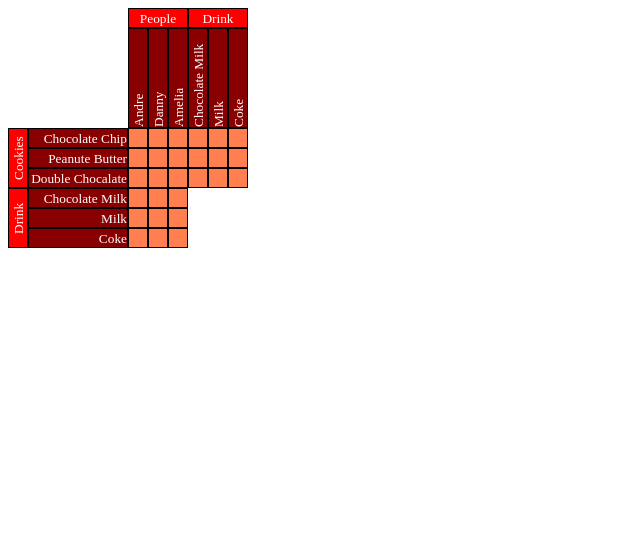
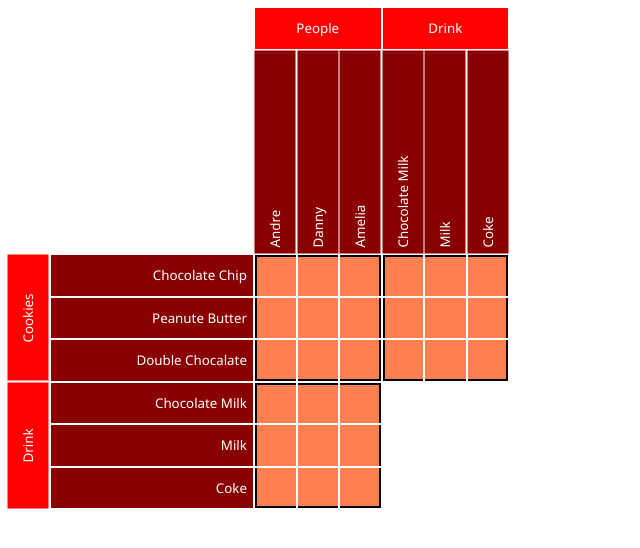
Before and after one commit to DDtMM/LogicProblems, an Angular app: page / in a window 1280 px wide. Shown: the top 548 px of the page, without its empty margins (0-640 px from the left). Built offline with nearby package versions, Linux system fonts and the light colour scheme.

Commit message:
More grid cleanup

```diff
--- a/src/app/home/home.component.html
+++ b/src/app/home/home.component.html
@@ -1 +1,2 @@
-<app-problem-grid [problem]="problem" ></app-problem-grid>
+
+<app-problem-grid [problem]="problem" style="height: 500px; width:500px; display:block"></app-problem-grid>
--- a/src/app/problem-grid/problem-def-to-grid-vm.ts
+++ b/src/app/problem-grid/problem-def-to-grid-vm.ts
@@ -17,7 +17,7 @@ export function problemDefToGridVm(def: ProblemDef): ProblemGridVm {
   }
 
   return {
-    categoryRows,
+    matrices: categoryRows,
     xCats,
     yCats
   };
--- a/src/app/problem-grid/problem-grid-vm.ts
+++ b/src/app/problem-grid/problem-grid-vm.ts
@@ -9,7 +9,7 @@ export interface ProblemGridVmCategoryMatrix {
 }
 
 export interface ProblemGridVm {
-  categoryRows: ProblemGridVmCategoryMatrix[][];
+  matrices: ProblemGridVmCategoryMatrix[][];
   xCats: ProblemCategory[];
   yCats: ProblemCategory[];
 }
--- a/src/app/problem-grid/problem-grid.component.html
+++ b/src/app/problem-grid/problem-grid.component.html
@@ -1,12 +1,14 @@
 <div *ngIf="gridVm" class="grid">
   <ng-container *ngFor="let cat of gridVm!.xCats">
-    <div class="cat-label" [style.gridColumn]="getCatLabelGridRange(gridVm!.xCats, cat)" [style.gridRow]="1">
+    <div class="horiz-label cat-label" [style.gridColumn]="getCatLabelGridRange(gridVm!.xCats, cat)" [style.gridRow]="1">
       {{cat.label}}
     </div>
     <div *ngFor="let item of cat.items" class="vert-label item-label"
       [style.gridColumn]="getItemGridIndex(gridVm!.xCats, cat, item)" [style.gridRow]="'2 / span 1'">
       <div>
-        {{item.label}}
+        <div>
+          {{item.label}}
+        </div>
       </div>
     </div>
   </ng-container>
@@ -14,24 +16,26 @@
     <div class="cat-label vert-label" [style.gridRow]="getCatLabelGridRange(gridVm!.yCats, cat)"
       [style.gridColumn]="'1 / span 1'">
       <div>
-        {{cat.label}}
+        <div>
+          {{cat.label}}
+        </div>
       </div>
     </div>
-    <div *ngFor="let item of cat.items" class="item-label" [style.textAlign]="'right'"
+    <div *ngFor="let item of cat.items" class="horiz-label item-label" [style.textAlign]="'right'"
       [style.gridRow]="getItemGridIndex(gridVm!.yCats, cat, item)" [style.gridColumn]="'2 / span 1'">
       <div>
         {{item.label}}
       </div>
     </div>
   </ng-container>
-  <ng-container *ngFor="let catRows of gridVm!.categoryRows">
-    <ng-container *ngFor="let catRow of catRows;">
-      <ng-container *ngFor="let row of catRow.itemMatrix">
-        <div *ngFor="let mItem of row" class="item"
-        [ngClass]="mItem.state"
+  <ng-container *ngFor="let matricesRow of gridVm!.matrices">
+    <ng-container *ngFor="let catMatrix of matricesRow;">
+      <ng-container *ngFor="let itemRow of catMatrix.itemMatrix; let rowIndex = index">
+        <div *ngFor="let mItem of itemRow; let colIndex = index" class="item"
+        [ngClass]="getItemClass(catMatrix, mItem, rowIndex, colIndex)"
         (click)="toggleState(mItem)"
-      [style.gridRow]="getItemGridIndex(gridVm!.yCats, catRow.catY, mItem.itemY)"
-      [style.gridColumn]="getItemGridIndex(gridVm!.xCats, catRow.catX, mItem.itemX)">
+        [style.gridRow]="getItemGridIndex(gridVm!.yCats, catMatrix.catY, mItem.itemY)"
+        [style.gridColumn]="getItemGridIndex(gridVm!.xCats, catMatrix.catX, mItem.itemX)">
 
       </div>
       </ng-container>
--- a/src/app/problem-grid/problem-grid.component.scss
+++ b/src/app/problem-grid/problem-grid.component.scss
@@ -1,36 +1,61 @@
+$border-width: 2px;
+
+div {
+  box-sizing: border-box;
+}
 .grid {
   display: grid;
-  grid-template-columns: 20px 100px;
-  grid-template-rows: 20px 100px;
-  grid-auto-columns: 20px;
-  grid-auto-rows: 20px;
+  grid-template-columns: 1fr 5fr;
+  grid-template-rows: 1fr 5fr;
+  grid-auto-columns: 1fr;
+  grid-auto-rows: 1fr;
   font-size: 10pt;
-  line-height: 20px;
+  grid-gap: $border-width;
+  width: 100%;
+  height: 100%;
 }
 
 .cat-label {
-  border: 1px solid black;
   background: #ff0000;
   color: white;
   text-align: center;
 }
 .item-label {
-  border: 1px solid black;
   background: #880000;
   color: white;
 }
+// horiz-labels need one inner div so the text can be set in the middle.
+.horiz-label {
+  display: flex;
+  flex-direction: column;
+  justify-content: center;
+  height: 100%;
+  width: 100%;
+  padding: 0 3%;
+}
+// vert-labels need two inner divs due to the rotation.
 .vert-label {
+  overflow-y: hidden;
+  transform: rotate(180deg);
+  position: relative;
+
   >div {
     writing-mode: vertical-rl;
-    transform: rotate(180deg);
     height: 100%;
+    width: 100%;
     white-space: nowrap;
-    overflow: visible;
+    display: flex;
+    flex-direction: column;
+    justify-content: center;
+    > div {
+      padding: 3% 0;
+    }
   }
 }
 
 .item {
-  border: 1px solid black;
+  border: 0 solid black;
+  border-collapse: collapse;
   background: coral;
   &.reject {
     background: #555;
@@ -38,4 +63,8 @@
   &.accept {
     background: #0e0;
   }
+  &.border-top { border-top-width: $border-width; }
+  &.border-left { border-left-width: $border-width; }
+  &.border-bottom { border-bottom-width: $border-width; }
+  &.border-right { border-right-width: $border-width; }
 }
--- a/src/app/problem-grid/problem-grid.component.ts
+++ b/src/app/problem-grid/problem-grid.component.ts
@@ -5,7 +5,7 @@ import { ProblemDef } from '../models/problem-def';
 import { ProblemItem } from '../models/problem-item';
 import { ProblemGridItemVm } from '../problem-grid-item/problem-grid-item-vm';
 import { problemDefToGridVm } from './problem-def-to-grid-vm';
-import { ProblemGridVm } from './problem-grid-vm';
+import { ProblemGridVm, ProblemGridVmCategoryMatrix } from './problem-grid-vm';
 
 @Component({
   selector: 'app-problem-grid',
@@ -32,6 +32,22 @@ export class ProblemGridComponent implements OnInit {
     return `${3 + itemsPrior} / span ${cat.items.length}`;
   }
 
+  getItemClass(matrix: ProblemGridVmCategoryMatrix, item: ProblemGridItemVm, rowIndex: number, colIndex: number) {
+    const cssClass: string[] = [ item.state ];
+    if (rowIndex === 0) {
+      cssClass.push('border-top');
+    }
+    if (rowIndex === matrix.catY.items.length - 1) {
+      cssClass.push('border-bottom');
+    }
+    if (colIndex === 0) {
+      cssClass.push('border-left');
+    }
+    if (colIndex === matrix.catX.items.length - 1) {
+      cssClass.push('border-right');
+    }
+    return cssClass;
+  }
   getItemGridIndex(cats: ProblemCategory[], cat: ProblemCategory, item: ProblemItem) {
     const itemsPrior = this.getPriorCatsCount(cats, cat);
     // offset start index by 3 since cols are 1 indexed and there should be 2 in dimension previous.
--- a/src/styles.scss
+++ b/src/styles.scss
@@ -1 +1,4 @@
-/* You can add global styles to this file, and also import other style files */
+html, body {
+  font-family: 'Segoe UI', Tahoma, Geneva, Verdana, sans-serif;
+  font-size: 16pt;
+}
```
